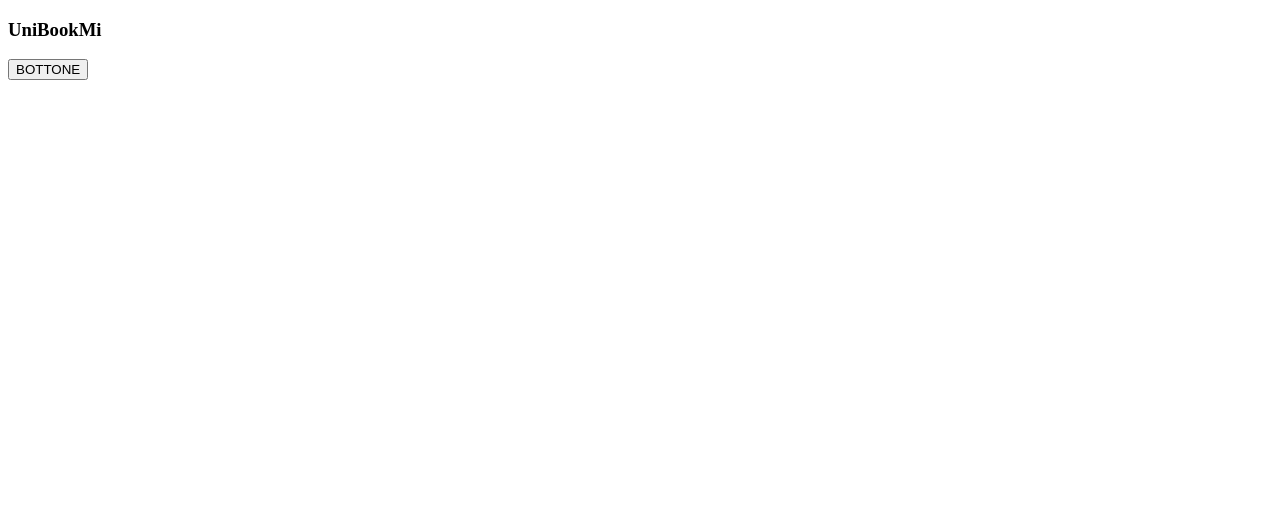
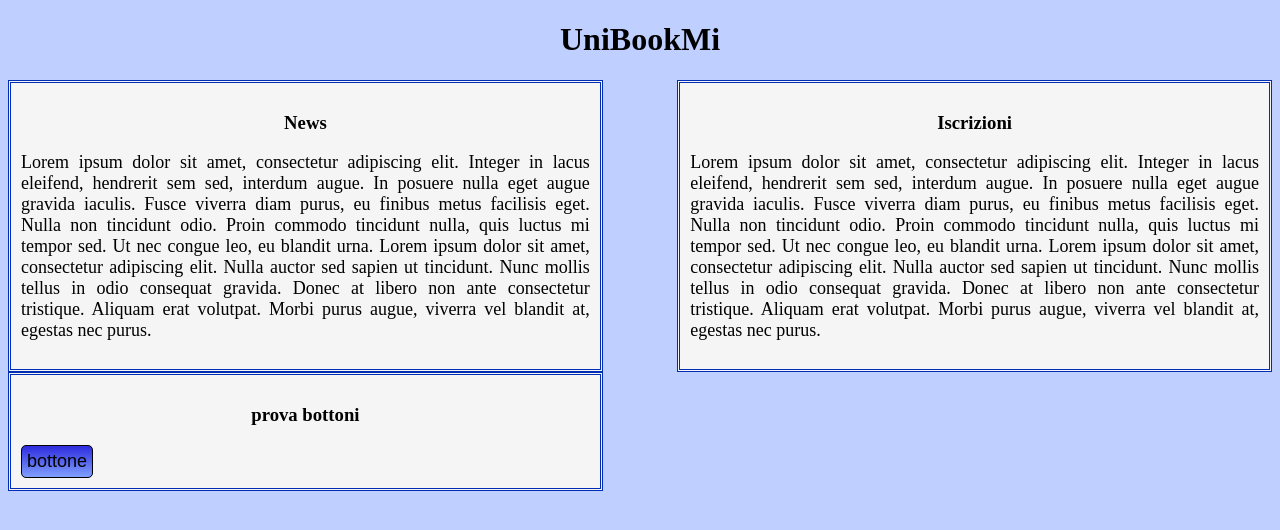
Before and after one commit to Giulia248/UniBookMi, a plain HTML site: page features/main.html in a window 1280 px wide. Drawn offline with Linux system fonts and the light colour scheme.

Commit message:
[010] ADD main css + button css

```diff
--- a/features/main.html
+++ b/features/main.html
@@ -7,12 +7,53 @@
   <title>UniBookMi</title>
   <link rel="icon" type="image/x-icon" href="..\resources\assets\icons\favicon.ico">
   <link rel="stylesheet" href="..\resources\assets\styles\main.css">
+  <link rel="stylesheet" href="..\resources\assets\styles\buttons.css">
   <script src="..\features\myScript.js"></script>
 </head>
 
 <body>
 
-<h3> UniBookMi </h3>
-<button type="button" onclick="changeBackGround()">BOTTONE</button>
+<h1> UniBookMi </h1>
+
+<div id="leftDiv">
+  <h3>
+    News
+  </h3>
+  <p >
+    Lorem ipsum dolor sit amet, consectetur adipiscing elit. Integer in lacus eleifend,
+    hendrerit sem sed, interdum augue. In posuere nulla eget augue gravida iaculis.
+     Fusce viverra diam purus, eu finibus metus facilisis eget. Nulla non tincidunt odio.
+     Proin commodo tincidunt nulla, quis luctus mi tempor sed. Ut nec congue leo, eu blandit urna.
+     Lorem ipsum dolor sit amet, consectetur adipiscing elit. Nulla auctor sed sapien ut tincidunt.
+      Nunc mollis tellus in odio consequat gravida. Donec at libero non ante consectetur tristique.
+     Aliquam erat volutpat. Morbi purus augue, viverra vel blandit at, egestas nec purus.
+  </p>
+</div>
+
+<div id="rightDiv">
+
+  <h3>
+    Iscrizioni
+  </h3>
+  <p>
+    Lorem ipsum dolor sit amet, consectetur adipiscing elit. Integer in lacus eleifend,
+    hendrerit sem sed, interdum augue. In posuere nulla eget augue gravida iaculis.
+     Fusce viverra diam purus, eu finibus metus facilisis eget. Nulla non tincidunt odio.
+     Proin commodo tincidunt nulla, quis luctus mi tempor sed. Ut nec congue leo, eu blandit urna.
+     Lorem ipsum dolor sit amet, consectetur adipiscing elit. Nulla auctor sed sapien ut tincidunt.
+      Nunc mollis tellus in odio consequat gravida. Donec at libero non ante consectetur tristique.
+     Aliquam erat volutpat. Morbi purus augue, viverra vel blandit at, egestas nec purus.
+  </p>
+</div>
+
+<div id="leftDiv">
+  <h3>
+    prova bottoni
+  </h3>
+
+  <button type="button" class="button1">bottone </button>
+</div>
+
+
 </body>
 </html>
--- a/resources/assets/colors.txt
+++ /dev/null
@@ -1,3 +0,0 @@
-https://colors.muz.li/
-
-0000ff/002db3/bfcfff/809fff/ffffff
--- /dev/null
+++ b/resources/assets/styles/buttons.css
@@ -0,0 +1,25 @@
+
+.button1{
+
+	background:linear-gradient(to bottom, #3131df 5%, #80a0ff 100%);
+	background-color:#3131df;
+	border-radius: 5px;
+	border:1px solid #000000;
+	display:inline-block;
+	cursor:pointer;
+	color:#000000;
+	font-size: 18px;
+	padding:5px;
+	text-decoration:none;
+
+}
+
+.button1:hover{
+    background:linear-gradient(to bottom, #80a0ff 5%, #002db3 100%);
+	background-color:#80a0ff;
+}
+
+.button1:active {
+	position:relative;
+	top:1px;
+}
--- a/resources/assets/styles/main.css
+++ b/resources/assets/styles/main.css
@@ -0,0 +1,38 @@
+
+body{
+    background-color: #bfcfff;
+}
+
+p{
+    color: black;
+    font-size: 18px;
+    text-align: justify;
+}
+
+h1, h2, h3, h4{
+    text-align: center;
+}
+
+#specialP{
+    color: #020247;
+    font-size: 17px;
+    font-weight: bold;
+}
+
+#leftDiv{
+    padding: 10px;
+    width: 45%;
+    border: #002db3;
+    border-style: double;
+    float: left;
+    background-color: whitesmoke;
+}
+
+#rightDiv{
+    padding: 10px;
+    width: 45%;
+    border: #002db3;
+    border-style: double;
+    float: right;
+    background-color: whitesmoke;
+}
```
Also changed, not shown: resources/assets/styles/colors.css (added, +12 -0 lines), features/myScript.js (line endings or trailing spaces).
